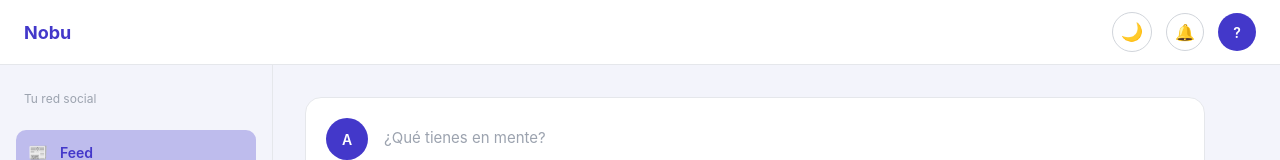
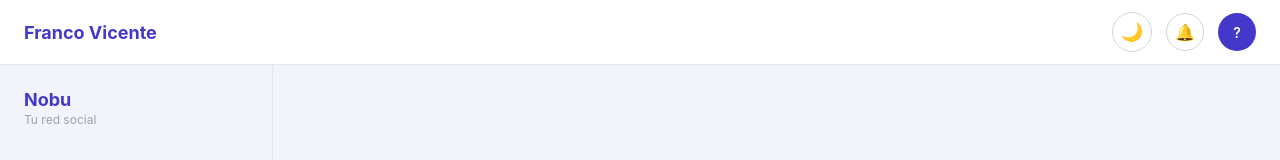
Before and after one commit to Franconicovicente/FRANCO-VICENTE-TP2-PROG4-2026-C1, an Angular app in the folder frontend/: page / in a window 1280 px wide. Before the commit this address led to /feed. Shown: the top 160 px of the page. Built offline with nearby package versions, Linux system fonts and the light colour scheme.

Commit message:
arreglos

```diff
--- a/frontend/src/app/app.routes.ts
+++ b/frontend/src/app/app.routes.ts
@@ -25,7 +25,7 @@ export const routes: Routes = [
         },
         {
             path: '',
-            redirectTo: 'feed',
+            redirectTo: 'register',
             pathMatch: 'full'
         }
         ]
--- a/frontend/src/app/shared/components/modal/app-layout/app-layout.html
+++ b/frontend/src/app/shared/components/modal/app-layout/app-layout.html
@@ -2,7 +2,7 @@
 
   <!-- Navbar superior -->
   <header class="topbar">
-    <span class="brand-name">Nobu</span>
+    <span class="brand-name">Franco Vicente</span>
     <div class="topbar-right">
       <app-theme-toggle />
       <button type="button" class="icon-btn" aria-label="Notificaciones">🔔</button>
@@ -21,6 +21,7 @@
     <!-- Sidebar lateral -->
     <aside class="sidebar">
       <div class="sidebar-brand">
+        <span class="sidebar-title">Nobu</span>
         <span class="sidebar-subtitle">Tu red social</span>
       </div>
 
```
